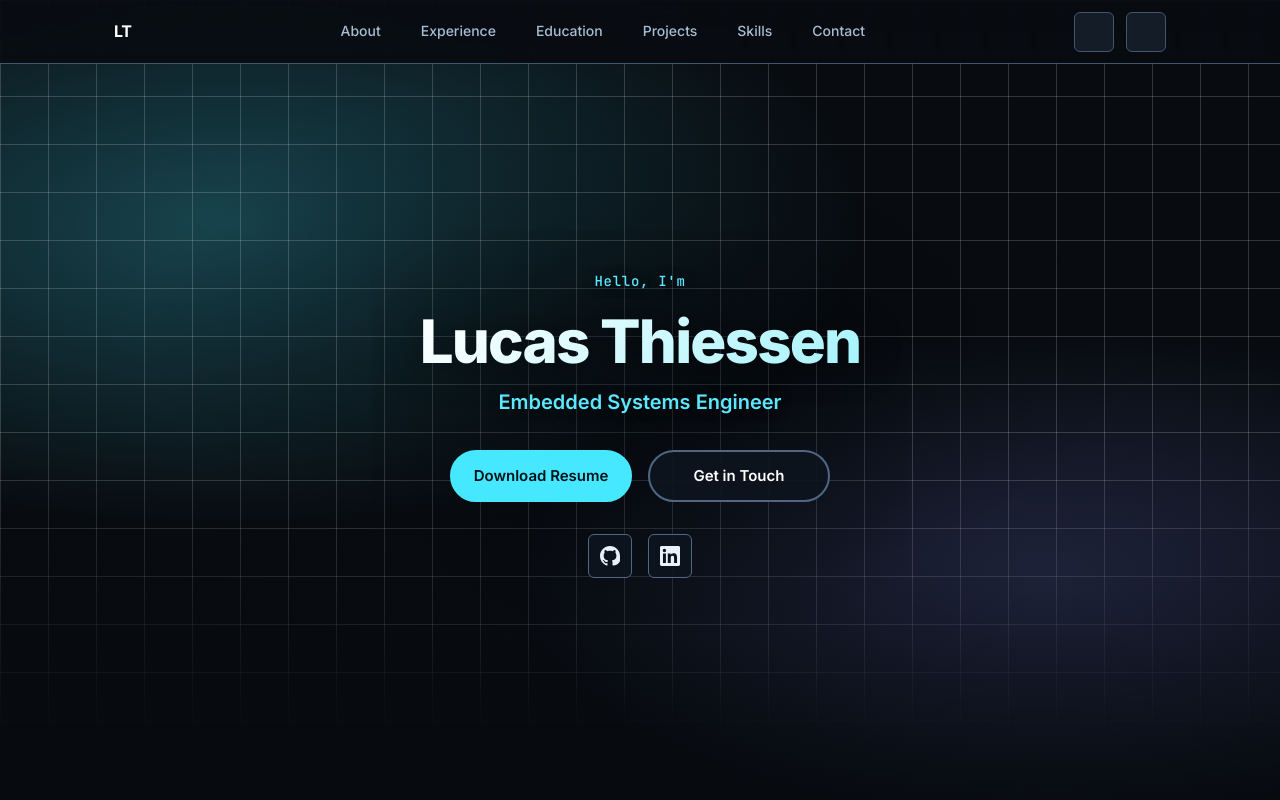
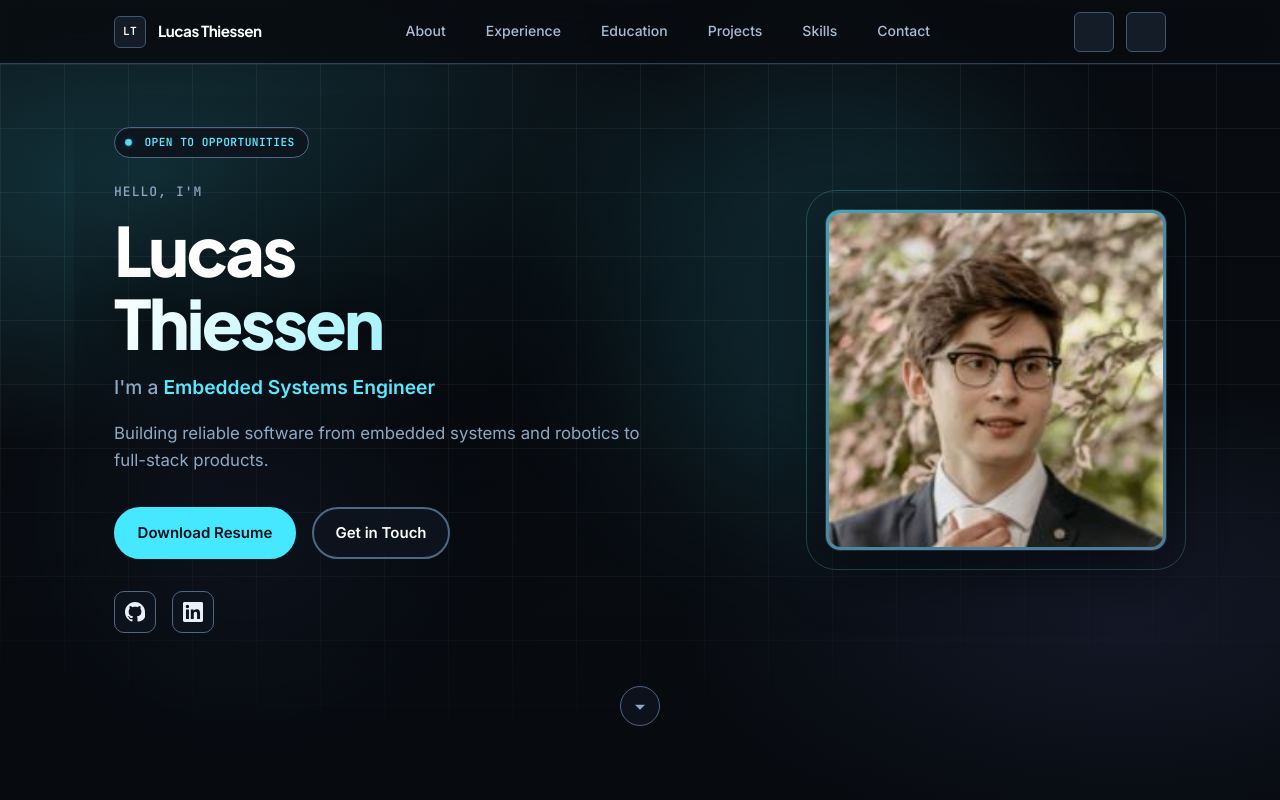
Before and after one commit to lucasthiessen14/lucasthiessen14.github.io, a React (Vite) app: page / in a window 1280 px wide. Shown: the top 800 px of the page. Built offline with nearby package versions, Linux system fonts and the light colour scheme; some icons are missing.

Commit message:
Potential Hero Page updates

```diff
--- a/index.html
+++ b/index.html
@@ -22,7 +22,7 @@
     <link rel="preconnect" href="https://fonts.googleapis.com" />
     <link rel="preconnect" href="https://fonts.gstatic.com" crossorigin />
     <link
-      href="https://fonts.googleapis.com/css2?family=Inter:wght@400;500;600;700;800&family=JetBrains+Mono:wght@500;600&display=swap"
+      href="https://fonts.googleapis.com/css2?family=Inter:wght@400;500;600;700;800&family=JetBrains+Mono:wght@500;600&family=Plus+Jakarta+Sans:wght@600;700;800&display=swap"
       rel="stylesheet"
     />
     <script>
--- a/src/components/layout/Nav.tsx
+++ b/src/components/layout/Nav.tsx
@@ -43,7 +43,8 @@ export function Nav() {
           className="site-nav__logo"
           onClick={(e) => onNavClick(e, '#hero')}
         >
-          LT
+          <span className="site-nav__logo-mark">LT</span>
+          <span className="site-nav__logo-name">Lucas Thiessen</span>
         </a>
         <div className="site-nav__panel" id="nav-panel">
           <ul className="site-nav__links">
--- a/src/components/sections/HeroSection.tsx
+++ b/src/components/sections/HeroSection.tsx
@@ -7,15 +7,32 @@ type HeroSectionProps = {
 };
 
 export function HeroSection({ variant = 'page' }: HeroSectionProps) {
-  const role = useHeroTagline();
+  const { role, isAnimating } = useHeroTagline();
   const isModal = variant === 'modal';
 
   const content = (
     <div className="hero__content reveal is-visible">
+      <div className="hero__badge">
+        <span className="hero__badge-dot" aria-hidden="true" />
+        Open to opportunities
+      </div>
       <p className="hero__greeting">Hello, I&apos;m</p>
-      <h1 className="hero__title">Lucas Thiessen</h1>
+      <h1 className="hero__title">
+        <span className="hero__title-line">Lucas</span>
+        <span className="hero__title-line hero__title-line--accent">Thiessen</span>
+      </h1>
       <p className="hero__tagline">
-        <span id="hero-role">{role}</span>
+        <span className="hero__tagline-prefix">I&apos;m a </span>
+        <span
+          id="hero-role"
+          className={`hero__role${isAnimating ? ' is-changing' : ''}`}
+        >
+          {role}
+        </span>
+      </p>
+      <p className="hero__subtitle">
+        Building reliable software from embedded systems and robotics to full-stack
+        products.
       </p>
       <div className="hero__cta">
         <a
@@ -70,7 +87,40 @@ export function HeroSection({ variant = 'page' }: HeroSectionProps) {
     <section className="hero" id="hero">
       <div className="hero__bg" aria-hidden="true" />
       <div className="hero__grid" aria-hidden="true" />
-      {content}
+      <div className="hero__orb hero__orb--1" aria-hidden="true" />
+      <div className="hero__orb hero__orb--2" aria-hidden="true" />
+      <div className="hero__inner container">
+        <div className="hero__layout">
+          {content}
+          <div className="hero__visual reveal is-visible">
+            <div className="hero__photo-frame">
+              <img
+                src="/images/profile_pic.jpg"
+                alt="Portrait of Lucas Thiessen"
+                width={320}
+                height={320}
+                fetchPriority="high"
+              />
+            </div>
+          </div>
+        </div>
+        <a
+          href="#about"
+          className="hero__scroll"
+          aria-label="Scroll to about section"
+          onClick={(e) => {
+            e.preventDefault();
+            scrollToSelector('#about');
+          }}
+        >
+          <svg viewBox="0 0 24 24" width="20" height="20" aria-hidden="true">
+            <path
+              fill="currentColor"
+              d="M12 16.5l-6-6h12l-6 6z"
+            />
+          </svg>
+        </a>
+      </div>
     </section>
   );
 }
--- a/src/hooks/useHeroTagline.ts
+++ b/src/hooks/useHeroTagline.ts
@@ -1,4 +1,4 @@
-import { useEffect, useState } from 'react';
+import { useEffect, useRef, useState } from 'react';
 
 const HERO_ROLES = [
   'Computer Engineering Graduate',
@@ -8,21 +8,33 @@ const HERO_ROLES = [
 ];
 
 const prefersReducedMotion = window.matchMedia('(prefers-reduced-motion: reduce)').matches;
+const ROLE_ANIM_MS = 420;
 
-export function useHeroTagline(): string {
+export function useHeroTagline(): { role: string; isAnimating: boolean } {
   const [role, setRole] = useState(HERO_ROLES[0]);
+  const [isAnimating, setIsAnimating] = useState(false);
+  const animTimer = useRef<ReturnType<typeof setTimeout> | undefined>(undefined);
+
   useEffect(() => {
     if (prefersReducedMotion || HERO_ROLES.length < 2) return;
 
     const interval = window.setInterval(() => {
-      setRole((current) => {
-        const idx = HERO_ROLES.indexOf(current);
-        return HERO_ROLES[(idx + 1) % HERO_ROLES.length];
-      });
+      setIsAnimating(true);
+      window.clearTimeout(animTimer.current);
+      animTimer.current = window.setTimeout(() => {
+        setRole((current) => {
+          const idx = HERO_ROLES.indexOf(current);
+          return HERO_ROLES[(idx + 1) % HERO_ROLES.length];
+        });
+        setIsAnimating(false);
+      }, ROLE_ANIM_MS);
     }, 4000);
 
-    return () => clearInterval(interval);
+    return () => {
+      clearInterval(interval);
+      clearTimeout(animTimer.current);
+    };
   }, []);
 
-  return role;
+  return { role, isAnimating };
 }
--- a/src/styles/_hero.scss
+++ b/src/styles/_hero.scss
@@ -7,8 +7,7 @@
     min-height: 100svh;
     display: flex;
     align-items: center;
-    justify-content: center;
-    padding: calc($nav-height + $space-2xl) $space-lg $space-3xl;
+    padding: calc($nav-height + $space-2xl) 0 $space-3xl;
     overflow: hidden;
 }
 
@@ -16,8 +15,8 @@
     position: absolute;
     inset: 0;
     background:
-        radial-gradient(ellipse 85% 65% at 18% 28%, var(--hero-mesh-1), transparent 58%),
-        radial-gradient(ellipse 75% 55% at 82% 72%, var(--hero-mesh-2), transparent 55%),
+        radial-gradient(ellipse 70% 55% at 12% 22%, var(--hero-mesh-1), transparent 62%),
+        radial-gradient(ellipse 60% 50% at 88% 78%, var(--hero-mesh-2), transparent 58%),
         var(--hero-bg, var(--bg));
     z-index: 0;
 
@@ -26,8 +25,8 @@
         position: absolute;
         inset: 0;
         background:
-            radial-gradient(ellipse 58% 48% at 50% 42%, var(--hero-scrim-center) 0%, transparent 68%),
-            linear-gradient(180deg, transparent 55%, var(--hero-scrim-bottom) 100%);
+            radial-gradient(ellipse 50% 42% at 42% 38%, var(--hero-scrim-center) 0%, transparent 72%),
+            linear-gradient(180deg, transparent 50%, var(--hero-scrim-bottom) 100%);
         pointer-events: none;
     }
 }
@@ -55,81 +54,208 @@
     background-image:
         linear-gradient(var(--hero-grid-line) 1px, transparent 1px),
         linear-gradient(90deg, var(--hero-grid-line) 1px, transparent 1px);
-    background-size: 48px 48px;
-    opacity: var(--hero-grid-opacity, 0.5);
-    mask-image: radial-gradient(ellipse 78% 68% at 50% 40%, black 25%, transparent 72%),
-        linear-gradient(to bottom, black 55%, transparent 92%);
+    background-size: 64px 64px;
+    opacity: var(--hero-grid-opacity, 0.35);
+    mask-image:
+        radial-gradient(ellipse 85% 75% at 35% 45%, black 15%, transparent 68%),
+        linear-gradient(to bottom, black 40%, transparent 88%);
     z-index: 0;
+}
+
+.hero__orb {
+    position: absolute;
+    border-radius: 50%;
+    filter: blur(72px);
+    z-index: 0;
+    pointer-events: none;
+    opacity: var(--hero-orb-opacity, 0.55);
+
+    &--1 {
+        width: min(28rem, 45vw);
+        height: min(28rem, 45vw);
+        top: 8%;
+        right: 18%;
+        background: var(--hero-orb-1);
+    }
+
+    &--2 {
+        width: min(18rem, 32vw);
+        height: min(18rem, 32vw);
+        bottom: 18%;
+        left: 8%;
+        background: var(--hero-orb-2);
+    }
+}
+
+.hero__inner {
+    position: relative;
+    z-index: 2;
+    width: 100%;
+}
+
+.hero__layout {
+    display: grid;
+    gap: $space-2xl;
+    align-items: center;
+
+    @media (min-width: $bp-lg) {
+        grid-template-columns: 1fr minmax(260px, 340px);
+        gap: $space-3xl;
+    }
 }
 
 .hero__content {
     position: relative;
-    z-index: 2;
     text-align: center;
-    max-width: 36rem;
+    max-width: 40rem;
+    margin: 0 auto;
+
+    @media (min-width: $bp-lg) {
+        text-align: left;
+        margin: 0;
+        max-width: none;
+    }
 
     &::before {
         content: '';
         position: absolute;
-        inset: -2.5rem -3rem;
-        background: radial-gradient(ellipse 95% 90% at 50% 50%, var(--hero-content-glow), transparent 70%);
+        inset: -2rem -2.5rem;
+        background: radial-gradient(ellipse 90% 85% at 30% 50%, var(--hero-content-glow), transparent 72%);
         z-index: -1;
         pointer-events: none;
     }
 }
 
+.hero__badge {
+    display: inline-flex;
+    align-items: center;
+    gap: $space-sm;
+    margin-bottom: $space-lg;
+    padding: 0.35rem 0.85rem 0.35rem 0.65rem;
+    font-family: $font-mono;
+    font-size: 0.7rem;
+    font-weight: 600;
+    letter-spacing: 0.04em;
+    text-transform: uppercase;
+    color: var(--hero-accent);
+    background: var(--hero-surface);
+    border: 1px solid var(--hero-border);
+    border-radius: $radius-full;
+    box-shadow: 0 1px 0 color-mix(in srgb, var(--hero-heading) 6%, transparent) inset;
+}
+
+.hero__badge-dot {
+    width: 7px;
+    height: 7px;
+    border-radius: 50%;
+    background: var(--hero-accent);
+    box-shadow: 0 0 10px var(--accent-glow);
+
+    @media (prefers-reduced-motion: no-preference) {
+        animation: hero-pulse 2.4s ease-in-out infinite;
+    }
+}
+
+@keyframes hero-pulse {
+    0%,
+    100% {
+        opacity: 1;
+        transform: scale(1);
+    }
+    50% {
+        opacity: 0.55;
+        transform: scale(0.92);
+    }
+}
+
 .hero__greeting {
     font-family: $font-mono;
-    font-size: 0.875rem;
-    color: var(--hero-accent);
-    margin-bottom: $space-md;
-    letter-spacing: 0.05em;
-    text-shadow: var(--hero-text-shadow);
+    font-size: 0.8125rem;
+    color: var(--hero-text-muted, var(--text-muted));
+    margin-bottom: $space-sm;
+    letter-spacing: 0.08em;
+    text-transform: uppercase;
 }
 
 .hero__title {
-    font-size: clamp(2.25rem, 8vw, 3.75rem);
+    display: flex;
+    flex-direction: column;
+    align-items: center;
+    gap: 0.05em;
+    font-family: $font-display;
+    font-size: clamp(2.5rem, 7vw, 4.25rem);
     font-weight: 800;
-    letter-spacing: -0.03em;
-    line-height: 1.08;
-    margin-bottom: $space-sm;
+    letter-spacing: -0.04em;
+    line-height: 1.02;
+    margin-bottom: $space-md;
+
+    @media (min-width: $bp-lg) {
+        align-items: flex-start;
+    }
+}
+
+.hero__title-line {
+    display: block;
     color: var(--hero-heading);
-    background: linear-gradient(135deg, var(--hero-title-from) 0%, var(--hero-title-to) 100%);
+
+    &--accent {
+        background: linear-gradient(120deg, var(--hero-title-from) 0%, var(--hero-title-to) 100%);
         -webkit-background-clip: text;
         background-clip: text;
         -webkit-text-fill-color: transparent;
         filter: drop-shadow(var(--hero-title-shadow));
     }
+}
 
 .hero__tagline {
-    font-size: clamp(1rem, 3vw, 1.25rem);
+    font-size: clamp(1.05rem, 2.5vw, 1.2rem);
     color: var(--hero-text);
-    min-height: 1.5em;
-    margin-bottom: $space-xl;
-    text-shadow: var(--hero-text-shadow);
+    min-height: 1.6em;
+    margin-bottom: $space-md;
+    line-height: 1.5;
+}
 
-    #hero-role {
+.hero__tagline-prefix {
+    color: var(--hero-text-muted, var(--text-muted));
+    font-weight: 500;
+}
+
+.hero__role {
     display: inline-block;
     color: var(--hero-accent);
     font-weight: 600;
+    transition:
+        opacity 0.42s ease,
+        transform 0.42s ease;
+
+    &.is-changing {
+        opacity: 0;
+        transform: translateY(0.35rem);
+    }
+}
+
+.hero__subtitle {
+    font-size: 1.05rem;
+    line-height: 1.65;
+    color: var(--hero-text-muted, var(--text-muted));
+    max-width: 34rem;
+    margin: 0 auto $space-xl;
+
+    @media (min-width: $bp-lg) {
+        margin-left: 0;
+        margin-right: 0;
     }
 }
 
 .hero__cta {
-    display: inline-grid;
-    grid-auto-flow: column;
-    grid-auto-columns: 1fr;
+    display: flex;
+    flex-wrap: wrap;
     gap: $space-md;
-    width: max-content;
-    max-width: 100%;
-    margin-left: auto;
-    margin-right: auto;
+    justify-content: center;
     margin-bottom: $space-xl;
 
-    .btn {
-        width: 100%;
-        white-space: nowrap;
-        justify-content: center;
+    @media (min-width: $bp-lg) {
+        justify-content: flex-start;
     }
 
     .btn--ghost {
@@ -151,23 +277,33 @@
     justify-content: center;
     list-style: none;
 
+    @media (min-width: $bp-lg) {
+        justify-content: flex-start;
+    }
+
     a {
         display: flex;
         align-items: center;
         justify-content: center;
-        width: 44px;
-        height: 44px;
-        border-radius: $radius-sm;
+        width: 42px;
+        height: 42px;
+        border-radius: $radius-md;
         border: 1px solid var(--hero-border);
         background: var(--hero-surface);
         color: var(--hero-text);
-        transition: color $transition, border-color $transition, box-shadow $transition, background $transition;
+        transition:
+            color $transition,
+            border-color $transition,
+            box-shadow $transition,
+            background $transition,
+            transform $transition;
 
         &:hover {
             color: var(--hero-accent);
             border-color: var(--hero-accent);
             background: var(--hero-surface-hover);
-            box-shadow: 0 0 20px var(--accent-glow);
+            box-shadow: 0 4px 20px var(--accent-glow);
+            transform: translateY(-2px);
         }
 
         svg {
@@ -177,59 +313,149 @@
     }
 }
 
+.hero__visual {
+    justify-self: center;
+    width: 100%;
+    max-width: 300px;
+
+    @media (min-width: $bp-lg) {
+        justify-self: end;
+        max-width: 340px;
+    }
+}
+
+.hero__photo-frame {
+    position: relative;
+    border-radius: $radius-lg;
+    padding: 3px;
+    background: linear-gradient(
+        145deg,
+        color-mix(in srgb, var(--hero-accent) 65%, transparent),
+        color-mix(in srgb, var(--hero-accent) 15%, var(--hero-border))
+    );
+    box-shadow:
+        var(--hero-photo-shadow),
+        0 0 0 1px color-mix(in srgb, var(--hero-border) 50%, transparent);
+
+    &::before {
+        content: '';
+        position: absolute;
+        inset: -1.25rem;
+        border-radius: calc($radius-lg + 1rem);
+        border: 1px solid color-mix(in srgb, var(--hero-accent) 22%, transparent);
+        pointer-events: none;
+    }
+
+    img {
+        display: block;
+        width: 100%;
+        height: auto;
+        aspect-ratio: 1;
+        object-fit: cover;
+        border-radius: calc($radius-lg - 2px);
+    }
+}
+
+.hero__scroll {
+    display: flex;
+    align-items: center;
+    justify-content: center;
+    width: 40px;
+    height: 40px;
+    margin: $space-2xl auto 0;
+    color: var(--hero-text-muted, var(--text-muted));
+    border: 1px solid var(--hero-border);
+    border-radius: $radius-full;
+    background: var(--hero-surface);
+    transition:
+        color $transition,
+        border-color $transition,
+        transform $transition,
+        box-shadow $transition;
+
+    &:hover {
+        color: var(--hero-accent);
+        border-color: var(--hero-accent);
+        box-shadow: 0 4px 16px var(--accent-glow);
+    }
+
+    @media (prefers-reduced-motion: no-preference) {
+        animation: hero-scroll-bob 2.8s ease-in-out infinite;
+    }
+}
+
+@keyframes hero-scroll-bob {
+    0%,
+    100% {
+        transform: translateY(0);
+    }
+    50% {
+        transform: translateY(5px);
+    }
+}
+
 @media (max-width: $bp-md) {
     .hero {
-        min-height: 100vh;
-        min-height: 100svh;
-        align-items: center;
-        justify-content: center;
-        padding: calc($nav-height + $space-lg) $space-md $space-xl;
+        padding: calc($nav-height + $space-lg) 0 $space-2xl;
     }
 
     .hero__grid {
-        opacity: calc(var(--hero-grid-opacity, 0.5) * 0.92);
-        background-size: 40px 40px;
+        background-size: 48px 48px;
+        opacity: calc(var(--hero-grid-opacity, 0.35) * 0.85);
     }
 
-    .hero__content {
-        width: 100%;
-        max-width: none;
+    .hero__orb--1 {
+        right: -5%;
+        top: 12%;
     }
 
-    .hero__greeting {
-        font-size: 0.8rem;
-        margin-bottom: $space-sm;
+    .hero__badge {
+        margin-bottom: $space-md;
     }
 
     .hero__title {
-        font-size: clamp(1.75rem, 9vw, 2.5rem);
-        margin-bottom: $space-md;
+        font-size: clamp(2rem, 9vw, 2.75rem);
     }
 
     .hero__tagline {
         font-size: 1rem;
-        line-height: 1.5;
+        margin-bottom: $space-sm;
+    }
+
+    .hero__subtitle {
+        font-size: 0.95rem;
         margin-bottom: $space-lg;
     }
 
     .hero__cta {
-        grid-auto-flow: row;
-        grid-auto-columns: unset;
-        grid-template-columns: 1fr;
-        width: max-content;
-        max-width: 100%;
-        gap: $space-sm;
-        margin-bottom: $space-lg;
+        flex-direction: column;
+        align-items: stretch;
+        width: 100%;
+        max-width: 280px;
+        margin-left: auto;
+        margin-right: auto;
+
+        .btn {
+            width: 100%;
+            justify-content: center;
+        }
     }
 
-    .hero__social {
-        gap: $space-sm;
-        margin-bottom: 0;
+    .hero__visual {
+        max-width: 220px;
+    }
+
+    .hero__scroll {
+        margin-top: $space-xl;
     }
 }
 
 @media (prefers-reduced-motion: reduce) {
-    .hero__tagline #hero-role {
+    .hero__role {
         transition: none;
     }
+
+    .hero__scroll {
+        animation: none;
     }
+}
--- a/src/styles/_nav.scss
+++ b/src/styles/_nav.scss
@@ -22,9 +22,9 @@
     height: $nav-height;
     z-index: 1000;
     background: var(--nav-bg);
-    backdrop-filter: blur(12px);
-    -webkit-backdrop-filter: blur(12px);
-    border-bottom: 1px solid var(--border);
+    backdrop-filter: blur(16px) saturate(1.2);
+    -webkit-backdrop-filter: blur(16px) saturate(1.2);
+    border-bottom: 1px solid color-mix(in srgb, var(--border) 70%, transparent);
 }
 
 .site-nav__inner {
@@ -38,13 +38,51 @@
 }
 
 .site-nav__logo {
+    display: inline-flex;
+    align-items: center;
+    gap: $space-sm;
     font-weight: 700;
     font-size: 1rem;
     color: var(--heading);
     letter-spacing: -0.02em;
+    text-decoration: none;
 
     &:hover {
         color: var(--accent);
+
+        .site-nav__logo-mark {
+            border-color: var(--accent);
+            color: var(--accent);
+        }
+    }
+}
+
+.site-nav__logo-mark {
+    display: inline-flex;
+    align-items: center;
+    justify-content: center;
+    min-width: 2rem;
+    height: 2rem;
+    padding: 0 0.35rem;
+    font-family: $font-mono;
+    font-size: 0.7rem;
+    font-weight: 600;
+    letter-spacing: 0.02em;
+    border: 1px solid var(--border);
+    border-radius: $radius-sm;
+    background: var(--surface);
+    transition: border-color $transition, color $transition;
+}
+
+.site-nav__logo-name {
+    display: none;
+    font-family: $font-display;
+    font-size: 0.95rem;
+    font-weight: 700;
+    letter-spacing: -0.03em;
+
+    @media (min-width: $bp-md-up) {
+        display: inline;
     }
 }
 
--- a/src/styles/_themes.scss
+++ b/src/styles/_themes.scss
@@ -21,9 +21,14 @@
     --accent-dim: #22bfd9;
     --accent-glow: rgba(69, 232, 255, 0.28);
     --on-accent: #061018;
-    --hero-mesh-1: rgba(69, 232, 255, 0.26);
-    --hero-mesh-2: rgba(129, 140, 248, 0.2);
-    --nav-bg: rgba(8, 12, 17, 0.9);
+    --hero-mesh-1: rgba(69, 232, 255, 0.18);
+    --hero-mesh-2: rgba(129, 140, 248, 0.12);
+    --hero-orb-1: rgba(69, 232, 255, 0.22);
+    --hero-orb-2: rgba(129, 140, 248, 0.14);
+    --hero-orb-opacity: 0.5;
+    --hero-photo-shadow: 0 24px 56px rgba(0, 0, 0, 0.45);
+    --hero-text-muted: #8fa8c4;
+    --nav-bg: rgba(8, 12, 17, 0.88);
     --shadow: 0 8px 32px rgba(0, 0, 0, 0.4);
     --progress-bg: var(--border);
 
@@ -33,8 +38,8 @@
     --hero-border: #4d6785;
     --hero-surface: rgba(14, 20, 30, 0.92);
     --hero-surface-hover: rgba(18, 26, 38, 0.96);
-    --hero-grid-line: rgba(255, 255, 255, 0.24);
-    --hero-grid-opacity: 0.72;
+    --hero-grid-line: rgba(255, 255, 255, 0.14);
+    --hero-grid-opacity: 0.38;
     --hero-scrim-center: rgba(4, 7, 11, 0.52);
     --hero-scrim-bottom: rgba(4, 7, 11, 0.32);
     --hero-content-glow: rgba(4, 7, 11, 0.42);
@@ -89,8 +94,13 @@
     --accent-dim: #045568;
     --accent-glow: rgba(5, 107, 130, 0.28);
     --on-accent: #f8fcfd;
-    --hero-mesh-1: rgba(5, 107, 130, 0.24);
-    --hero-mesh-2: rgba(67, 56, 202, 0.16);
+    --hero-mesh-1: rgba(5, 107, 130, 0.14);
+    --hero-mesh-2: rgba(67, 56, 202, 0.08);
+    --hero-orb-1: rgba(5, 107, 130, 0.16);
+    --hero-orb-2: rgba(67, 56, 202, 0.1);
+    --hero-orb-opacity: 0.65;
+    --hero-photo-shadow: 0 20px 48px rgba(8, 22, 42, 0.12);
+    --hero-text-muted: #3d556d;
     --nav-bg: rgba(255, 255, 255, 0.94);
     --shadow: 0 12px 40px rgba(8, 22, 42, 0.14);
     --progress-bg: #8fa3b8;
@@ -101,8 +111,8 @@
     --hero-border: #6a839c;
     --hero-surface: rgba(255, 255, 255, 0.97);
     --hero-surface-hover: #ffffff;
-    --hero-grid-line: rgba(8, 22, 42, 0.18);
-    --hero-grid-opacity: 0.78;
+    --hero-grid-line: rgba(8, 22, 42, 0.1);
+    --hero-grid-opacity: 0.42;
     --hero-scrim-center: rgba(255, 255, 255, 0.45);
     --hero-scrim-bottom: transparent;
     --hero-content-glow: rgba(255, 255, 255, 0.75);
@@ -154,9 +164,14 @@
     --accent-dim: #22bfd9;
     --accent-glow: rgba(69, 232, 255, 0.28);
     --on-accent: #061018;
-    --hero-mesh-1: rgba(69, 232, 255, 0.26);
-    --hero-mesh-2: rgba(129, 140, 248, 0.2);
-    --nav-bg: rgba(8, 12, 17, 0.9);
+    --hero-mesh-1: rgba(69, 232, 255, 0.18);
+    --hero-mesh-2: rgba(129, 140, 248, 0.12);
+    --hero-orb-1: rgba(69, 232, 255, 0.22);
+    --hero-orb-2: rgba(129, 140, 248, 0.14);
+    --hero-orb-opacity: 0.5;
+    --hero-photo-shadow: 0 24px 56px rgba(0, 0, 0, 0.45);
+    --hero-text-muted: #8fa8c4;
+    --nav-bg: rgba(8, 12, 17, 0.88);
     --shadow: 0 8px 32px rgba(0, 0, 0, 0.4);
     --progress-bg: var(--border);
     --hero-text: #e8f1fb;
@@ -165,8 +180,8 @@
     --hero-border: #4d6785;
     --hero-surface: rgba(14, 20, 30, 0.92);
     --hero-surface-hover: rgba(18, 26, 38, 0.96);
-    --hero-grid-line: rgba(255, 255, 255, 0.24);
-    --hero-grid-opacity: 0.72;
+    --hero-grid-line: rgba(255, 255, 255, 0.14);
+    --hero-grid-opacity: 0.38;
     --hero-scrim-center: rgba(4, 7, 11, 0.52);
     --hero-scrim-bottom: rgba(4, 7, 11, 0.32);
     --hero-content-glow: rgba(4, 7, 11, 0.42);
--- a/src/styles/_variables.scss
+++ b/src/styles/_variables.scss
@@ -1,4 +1,5 @@
 $font-sans: 'Inter', system-ui, -apple-system, 'Segoe UI', sans-serif;
+$font-display: 'Plus Jakarta Sans', $font-sans;
 $font-mono: 'JetBrains Mono', 'SF Mono', Consolas, monospace;
 
 $bp-sm: 480px;
```
Also changed, not shown: src/components/sections/AboutSection.tsx (+1 -11 lines), src/styles/_base.scss (+9 -4 lines), src/styles/_game.scss (+0 -13 lines), src/styles/_sections.scss (+7 -26 lines). Lines whose indentation alone changed are shown as unchanged.
